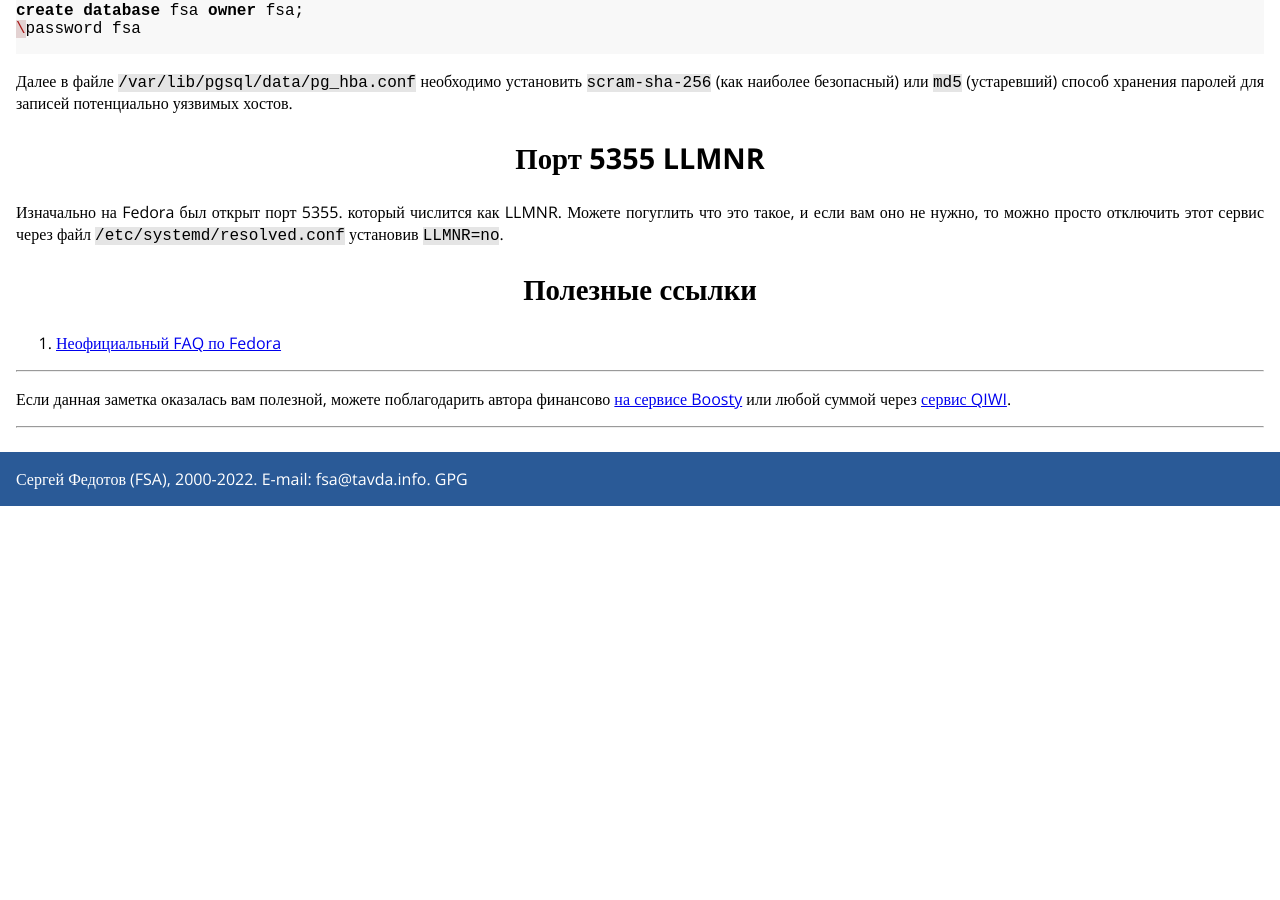
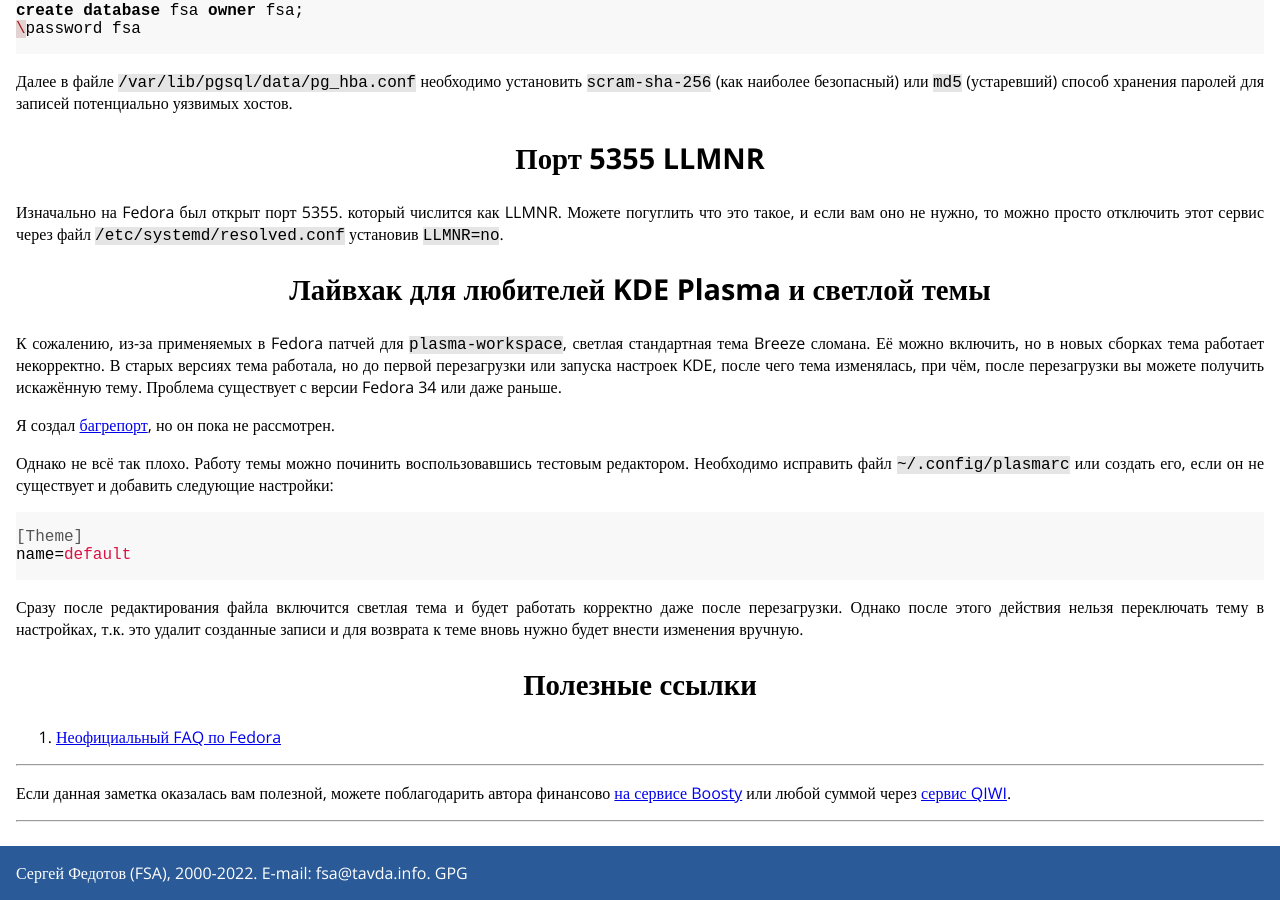
Before and after one commit to fsa/site, a Jekyll site: the page built from _posts/2021-04-12-fedora_first_steps.md, in a window 1280 px wide and 900 px high, scrolled down 4022 px. Built offline with Jekyll 4.4.1, drawn with Linux system fonts in a browser that asks for light colours; comment, search, counter and statistics services are not loaded; before the commit the page ends 4528 px from its top, so only the background shows below that.

Commit message:
Лайвхак для Fedora со светлой темой KDE.

````diff
--- a/_posts/2021-04-12-fedora_first_steps.md
+++ b/_posts/2021-04-12-fedora_first_steps.md
@@ -194,6 +194,21 @@ create database fsa owner fsa;
 
 Изначально на Fedora был открыт порт 5355. который числится как LLMNR. Можете погуглить что это такое, и если вам оно не нужно, то можно просто отключить этот сервис через файл `/etc/systemd/resolved.conf` установив `LLMNR=no`.
 
+## Лайвхак для любителей KDE Plasma и светлой темы
+
+К сожалению, из-за применяемых в Fedora патчей для `plasma-workspace`, светлая стандартная тема Breeze сломана. Её можно включить, но в новых сборках тема работает некорректно. В старых версиях тема работала, но до первой перезагрузки или запуска настроек KDE, после чего тема изменялась, при чём, после перезагрузки вы можете получить искажённую тему. Проблема существует с версии Fedora 34 или даже раньше.
+
+Я создал [багрепорт](https://bugzilla.redhat.com/show_bug.cgi?id=2072648), но он пока не рассмотрен.
+
+Однако не всё так плохо. Работу темы можно починить воспользовавшись тестовым редактором. Необходимо исправить файл `~/.config/plasmarc` или создать его, если он не существует и добавить следующие настройки:
+
+```ini
+[Theme]
+name=default
+```
+
+Сразу после редактирования файла включится светлая тема и будет работать корректно даже после перезагрузки. Однако после этого действия нельзя переключать тему в настройках, т.к. это удалит созданные записи и для возврата к теме вновь нужно будет внести изменения вручную.
+
 ## Полезные ссылки
 
 1. [Неофициальный FAQ по Fedora](https://russianfedora.github.io/FAQ/)
````
